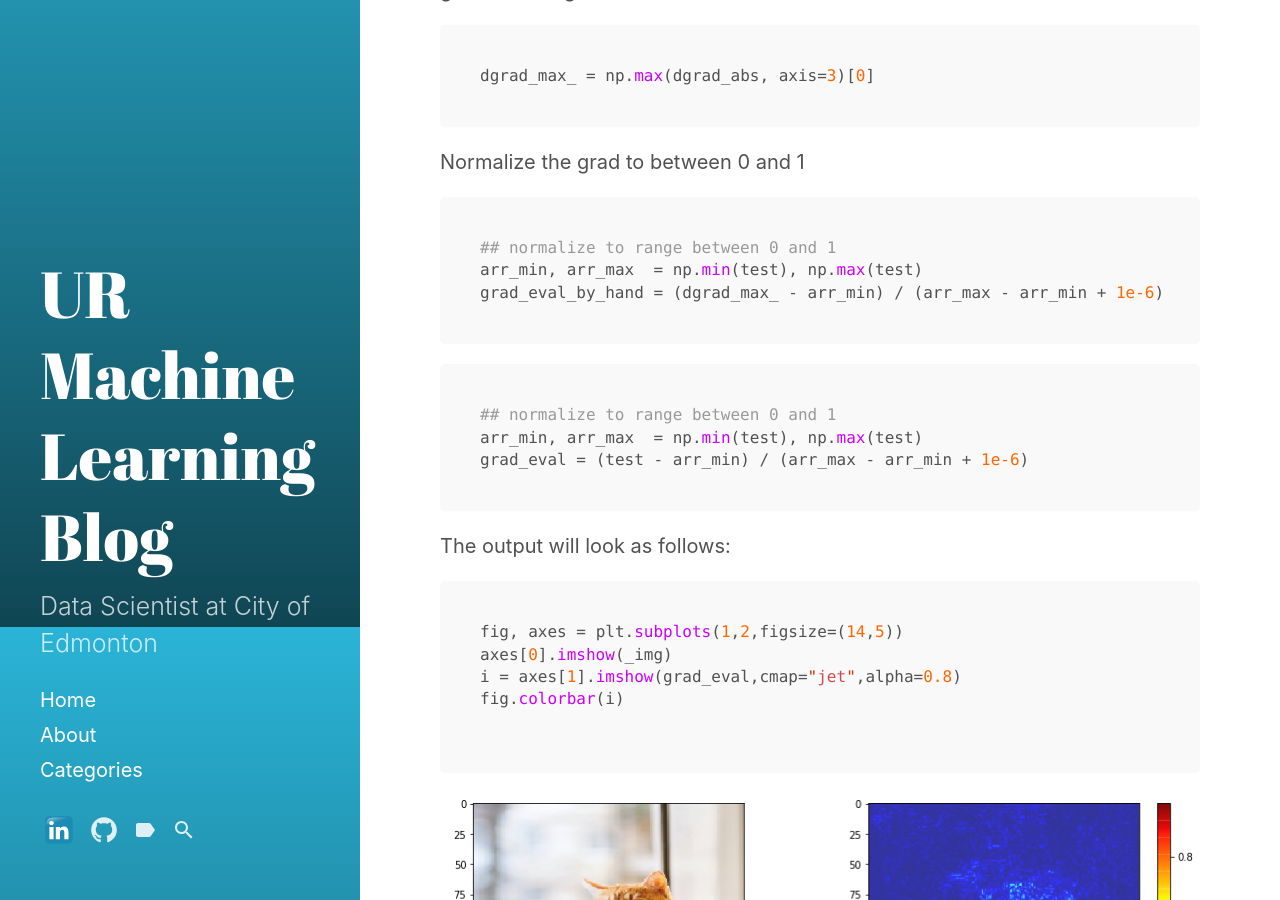
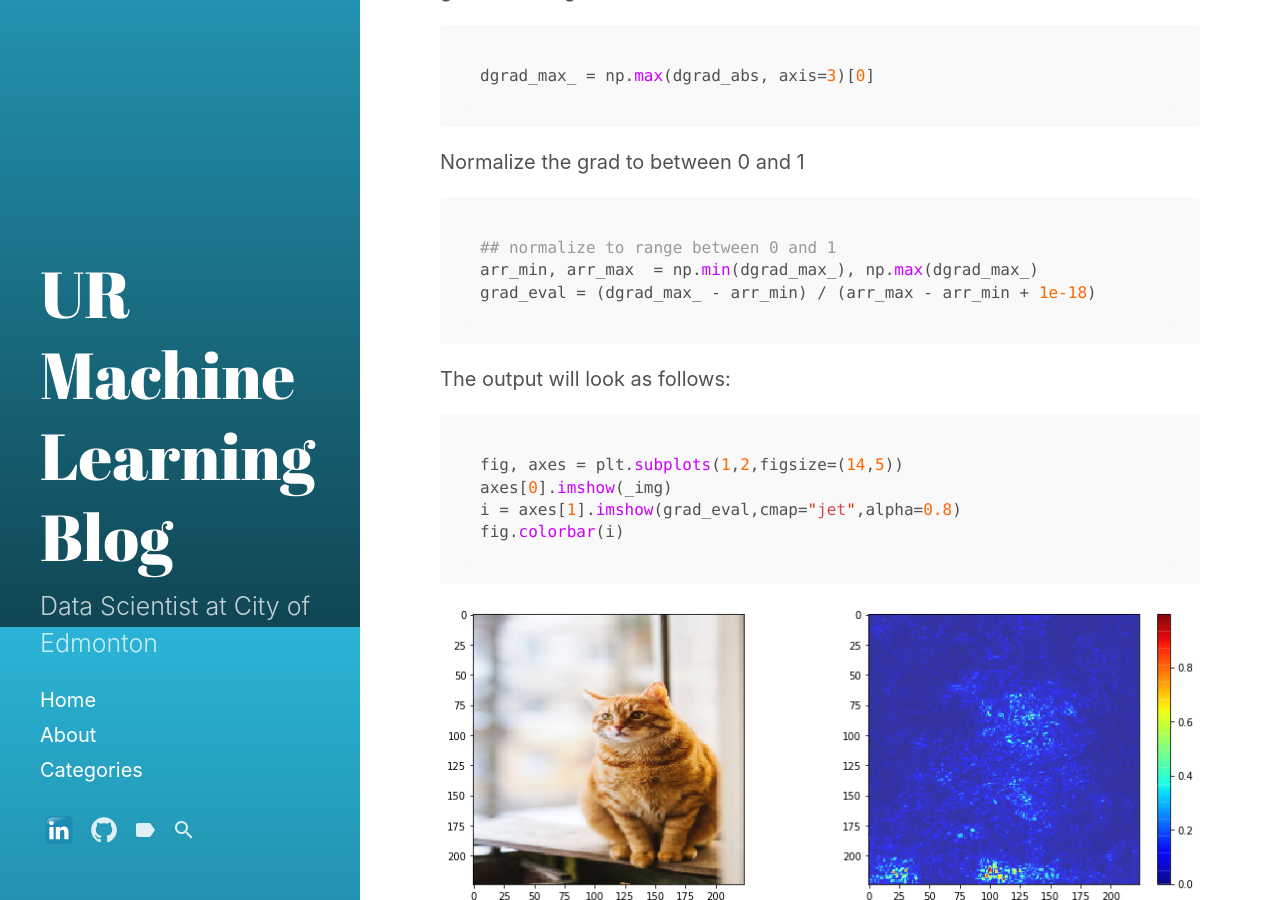
Before and after one commit to usmanr149/urmlblog, a Jekyll site: the page built from _posts/2020-5-1-Salincy-Maps.md, in a window 1280 px wide and 900 px high, scrolled down 4773 px. Built offline with Jekyll 4.4.1, drawn with Linux system fonts in a browser that asks for light colours; formulas are drawn with MathJax 3.

Commit message:
Fix saliency map error.

````diff
--- a/_posts/2020-5-1-Salincy-Maps.md
+++ b/_posts/2020-5-1-Salincy-Maps.md
@@ -171,14 +171,8 @@ Normalize the grad to between 0 and 1
 
 ```python
 ## normalize to range between 0 and 1
-arr_min, arr_max  = np.min(test), np.max(test)
-grad_eval_by_hand = (dgrad_max_ - arr_min) / (arr_max - arr_min + 1e-6)
-```
-
-```python
-## normalize to range between 0 and 1
-arr_min, arr_max  = np.min(test), np.max(test)
-grad_eval = (test - arr_min) / (arr_max - arr_min + 1e-6)
+arr_min, arr_max  = np.min(dgrad_max_), np.max(dgrad_max_)
+grad_eval = (dgrad_max_ - arr_min) / (arr_max - arr_min + 1e-18)
 ```
 The output will look as follows:
 
@@ -187,7 +181,6 @@ fig, axes = plt.subplots(1,2,figsize=(14,5))
 axes[0].imshow(_img)
 i = axes[1].imshow(grad_eval,cmap="jet",alpha=0.8)
 fig.colorbar(i)
-
 ```
 
 ![_config.yml]({{ site.baseurl }}/images/saliencyMap/output_13_1.png)
````
